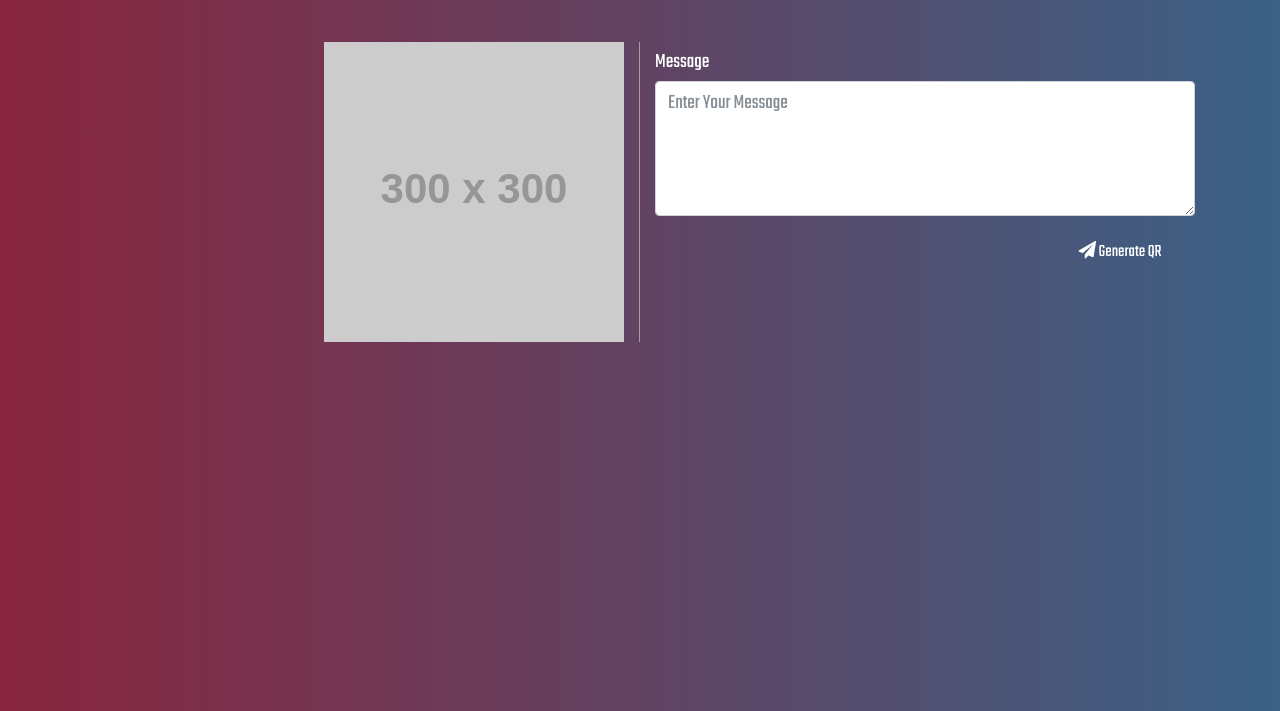
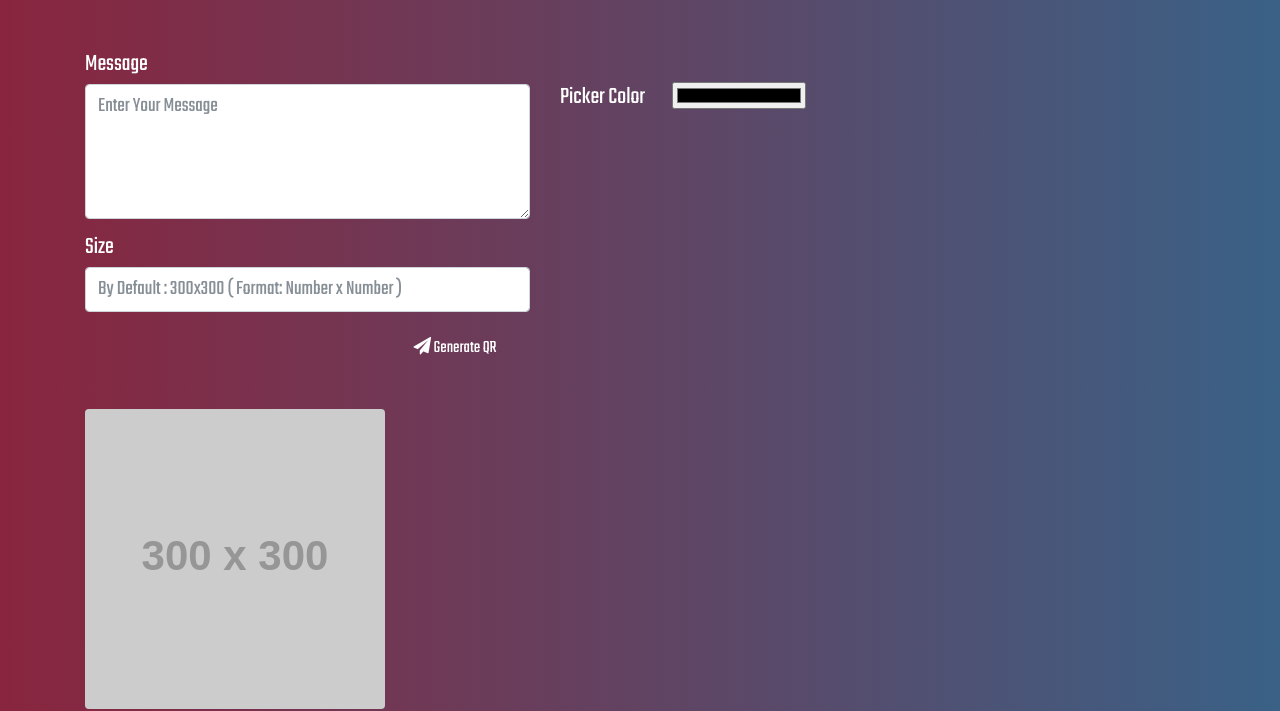
Before and after one commit to DAC-INTERN/ws15122017, a plain HTML site: page index.html in a window 1280 px wide. Shown: the part 122-833 px from the top of the page. Drawn offline with nearby package versions, Linux system fonts and the light colour scheme; placeholder pictures from the web are drawn by us.

Commit message:
Commit #1 Update choose size and color for user !!!

```diff
--- a/css/style.css
+++ b/css/style.css
@@ -1,55 +1,57 @@
 /*Contact sectiom*/
-.content-header{
+.content-header {
     font-family: 'Oleo Script', cursive;
-    color:#fcc500;
+    color: #fcc500;
     font-size: 45px;
 }
 
-.section-content{
+.section-content {
     text-align: center;
 
 }
-#contact{
+
+#contact {
 
     font-family: 'Teko', sans-serif;
     padding-top: 60px;
     width: 100%;
     width: 100vw;
-    height: 550px;
+    height: 1550px;
     background: #3a6186; /* fallback for old browsers */
-    background: -webkit-linear-gradient(to left, #3a6186 , #89253e); /* Chrome 10-25, Safari 5.1-6 */
-    background: linear-gradient(to left, #3a6186 , #89253e); /* W3C, IE 10+/ Edge, Firefox 16+, Chrome 26+, Opera 12+, Safari 7+ */
-    color : #fff;
+    background: -webkit-linear-gradient(to left, #3a6186, #89253e); /* Chrome 10-25, Safari 5.1-6 */
+    background: linear-gradient(to left, #3a6186, #89253e); /* W3C, IE 10+/ Edge, Firefox 16+, Chrome 26+, Opera 12+, Safari 7+ */
+    color: #fff;
 }
-.contact-section{
+
+.contact-section {
     padding-top: 40px;
 }
-.contact-section .col-md-6{
-    width: 50%;
-}
 
-.form-line{
+.form-line {
     border-right: 1px solid #B29999;
 }
 
-.form-group{
+.form-group {
     margin-top: 10px;
 }
-label{
-    font-size: 1.3em;
+
+label {
+    font-size: 1.5em;
     line-height: 1em;
     font-weight: normal;
 }
-.form-control{
+
+.form-control {
     font-size: 1.3em;
     color: #080808;
 }
+
 textarea.form-control {
     height: 135px;
     /* margin-top: px;*/
 }
 
-.submit{
+.submit {
     font-size: 1.1em;
     float: right;
     width: 150px;
@@ -58,6 +60,16 @@ textarea.form-control {
 
 }
 
-#left{
+#left {
     text-align: right;
 }
+
+.PickColor {
+    margin: 80px auto;
+
+}
+
+.PickColor input {
+    width: 30%;
+    margin-left: 25px;
+}
--- a/index.html
+++ b/index.html
@@ -13,38 +13,61 @@
     <script src="https://code.jquery.com/jquery-3.2.1.min.js"
             integrity="sha256-hwg4gsxgFZhOsEEamdOYGBf13FyQuiTwlAQgxVSNgt4="
             crossorigin="anonymous"></script>
-    <script src="https://maxcdn.bootstrapcdn.com/bootstrap/4.0.0-beta.2/js/bootstrap.min.js"></script>
     <script src="js/custom.js"></script>
 </head>
 <body>
-
 <section id="contact">
     <div class="section-content">
         <h1 class="section-header">QR Code <span class="content-header wow fadeIn " data-wow-delay="0.2s"
                                                  data-wow-duration="2s"> Generator</span></h1>
     </div>
+    <div class="container">
+        <div class="row">
+            <div class="col-md-5">
                 <div class="contact-section">
-        <div class="container">
-            <form class="row">
-                <div id="left" class="col-md-6 form-line">
-                    <img id="qrcode" src="http://via.placeholder.com/300x300" alt="QR Code">
-                </div>
-                <div class="col-md-6">
+                    <form id="form-field">
                         <div class="form-group">
                             <label for="description"> Message</label>
-                        <textarea class="form-control" id="description" placeholder="Enter Your Message"></textarea>
+                            <textarea class="form-control" id="description"
+                                      placeholder="Enter Your Message"></textarea>
+                            <!--<small id="errorText" style="color: #ff3ef3;"></small>-->
+                        </div>
+                        <div class="form-group">
+                            <label for="size"> Size</label>
+                            <input type="text" class="form-control" id="size"
+                                   placeholder="By Default : 300x300 ( Format: Number x Number ) " required>
+                            <!--<small id="errorSize" style="color: #050202;"></small>-->
                         </div>
                         <div>
-
-                        <button id="submit" type="button" class="btn btn-default submit"><i class="fa fa-paper-plane"
-                                                                                aria-hidden="true"></i> Generate QR
+                            <button id="submit" type="button" class="btn btn-default submit"><i
+                                    class="fa fa-paper-plane"
+                                    aria-hidden="true"></i>
+                                Generate QR
                             </button>
-                    </div>
-
                         </div>
                     </form>
                 </div>
+            </div>
+            <div class="col-md-5">
+                <div class="PickColor">
+                    <label for="ColorPicker"> Picker Color</label>
+                    <input id="ColorPicker" name="Color Picker" type="color"/>
+                </div>
+            </div>
+        </div>
+        <div class="row">
+            <div class="col-md-6">
+                <div class="contact-section">
+                    <form>
+                        <div id="left">
+                            <img id="qrcode" src="http://via.placeholder.com/300x300" alt="QR Code"
+                                 class="rounded float-left ">
+                        </div>
+                    </form>
+                </div>
+            </div>
+        </div>
+    </div>
 </section>
-<section id="contact"></section>
 </body>
 </html>
--- a/js/custom.js
+++ b/js/custom.js
@@ -1,10 +1,23 @@
 $(document).ready(function () {
 
     $('#submit').click(function () {
+        var size = $('#size').val();
         var text = $('#description').val();
-        var imgSrc = 'https://api.qrserver.com/v1/create-qr-code/?size=300x300&data=' + encodeURI(text);
+        var color = $('#ColorPicker').val();
+        if (!text) {
+            alert("Please, Enter your text");
+        } else {
+            if (!size) {
+                alert('You do not enter size, System will choose 300x300 by default');
+                size = '300x300';
+            };
+            color = color.slice(1);
+            var imgSrc = 'https://api.qrserver.com/v1/create-qr-code/?data=' + encodeURI(text);
+            imgSrc += '&size=' + size;
+            imgSrc += '&color=' + color;
+            console.log(imgSrc);
 
-        $('#qrcode').attr('src', imgSrc);
+            $('#qrcode').attr('src', imgSrc);
+        }
     });
-
 });
```
Also changed, not shown: 1 other file. Lines whose indentation alone changed are shown as unchanged.
